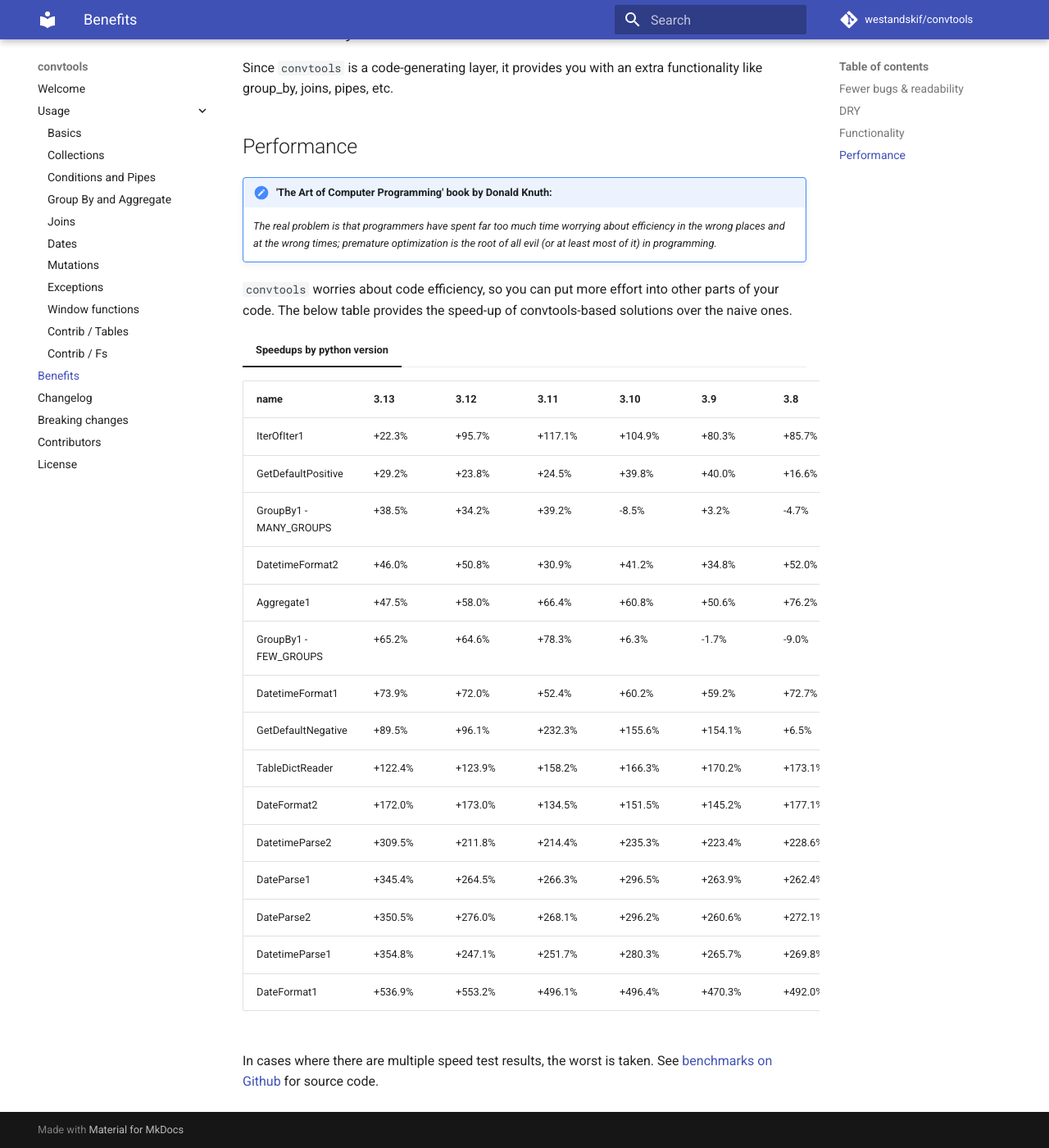
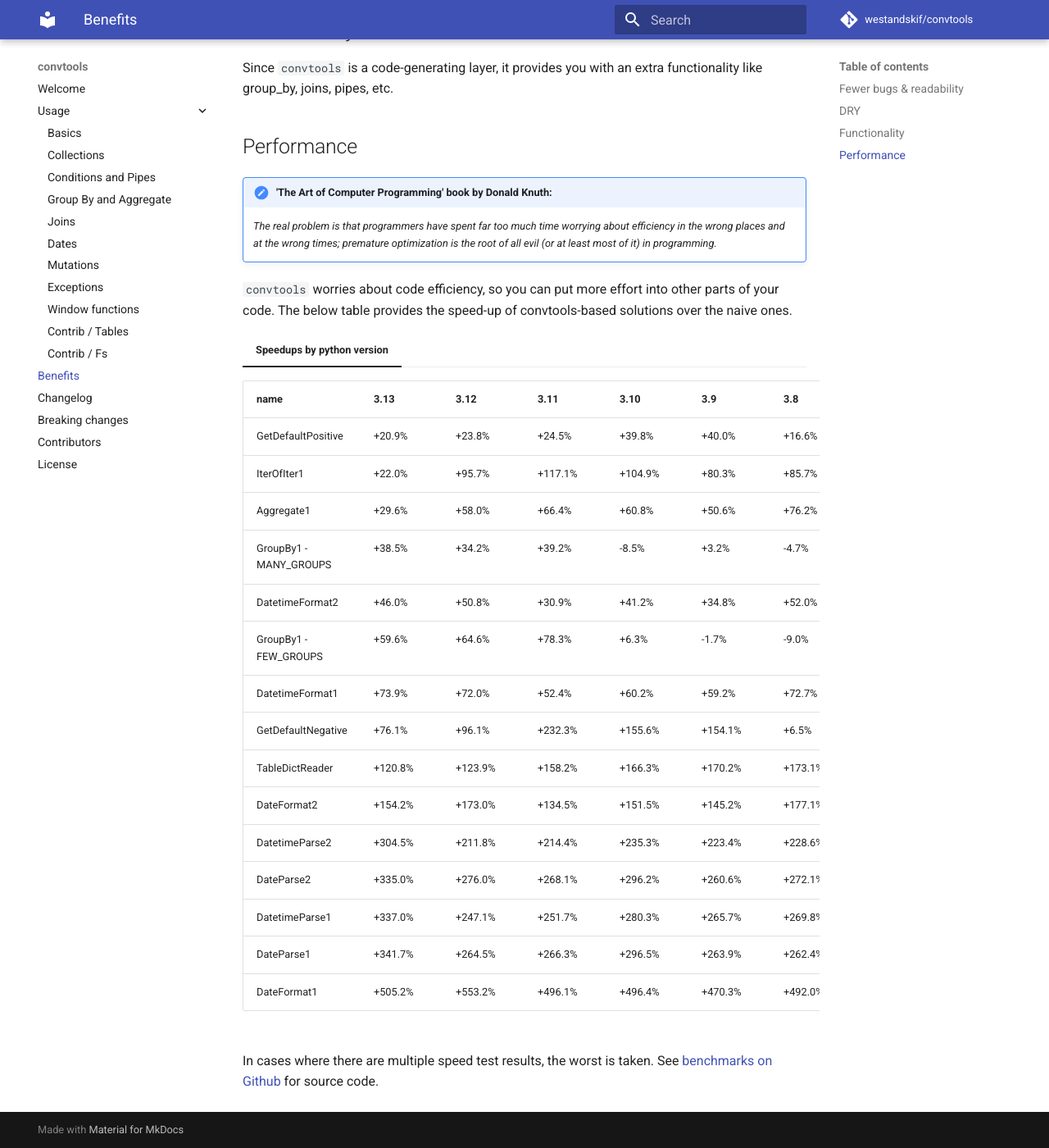
Before and after one commit to westandskif/convtools, an MkDocs documentation site: the page built from docs/benefits.md, in a window 1280 px wide and 1400 px high, scrolled down 722 px. Shown: the whole window at 82% size. Built offline with MkDocs 1.6.1 and Material for MkDocs 9.7.7, drawn with Linux system fonts in a browser that asks for light colours; comment, search, counter and statistics services are not loaded.

```diff
--- a/docs/performance-md/perf-benchmarks.md
+++ b/docs/performance-md/perf-benchmarks.md
@@ -1,17 +1,17 @@
     | name                   | 3.13    | 3.12    | 3.11    | 3.10    | 3.9     | 3.8     | 3.7     | 3.6     |
     |:-----------------------|:--------|:--------|:--------|:--------|:--------|:--------|:--------|:--------|
-    | IterOfIter1            | +22.3%  | +95.7%  | +117.1% | +104.9% | +80.3%  | +85.7%  | +85.2%  | +106.2% |
-    | GetDefaultPositive     | +29.2%  | +23.8%  | +24.5%  | +39.8%  | +40.0%  | +16.6%  | +10.1%  | +14.2%  |
+    | GetDefaultPositive     | +20.9%  | +23.8%  | +24.5%  | +39.8%  | +40.0%  | +16.6%  | +10.1%  | +14.2%  |
+    | IterOfIter1            | +22.0%  | +95.7%  | +117.1% | +104.9% | +80.3%  | +85.7%  | +85.2%  | +106.2% |
+    | Aggregate1             | +29.6%  | +58.0%  | +66.4%  | +60.8%  | +50.6%  | +76.2%  | +74.7%  | +72.6%  |
     | GroupBy1 - MANY_GROUPS | +38.5%  | +34.2%  | +39.2%  | -8.5%   | +3.2%   | -4.7%   | +1.5%   | -3.6%   |
     | DatetimeFormat2        | +46.0%  | +50.8%  | +30.9%  | +41.2%  | +34.8%  | +52.0%  | +46.2%  | +37.7%  |
-    | Aggregate1             | +47.5%  | +58.0%  | +66.4%  | +60.8%  | +50.6%  | +76.2%  | +74.7%  | +72.6%  |
-    | GroupBy1 - FEW_GROUPS  | +65.2%  | +64.6%  | +78.3%  | +6.3%   | -1.7%   | -9.0%   | +1.3%   | -4.9%   |
+    | GroupBy1 - FEW_GROUPS  | +59.6%  | +64.6%  | +78.3%  | +6.3%   | -1.7%   | -9.0%   | +1.3%   | -4.9%   |
     | DatetimeFormat1        | +73.9%  | +72.0%  | +52.4%  | +60.2%  | +59.2%  | +72.7%  | +66.1%  | +55.1%  |
-    | GetDefaultNegative     | +89.5%  | +96.1%  | +232.3% | +155.6% | +154.1% | +6.5%   | +3.8%   | +3.1%   |
-    | TableDictReader        | +122.4% | +123.9% | +158.2% | +166.3% | +170.2% | +173.1% | +278.8% | +364.9% |
-    | DateFormat2            | +172.0% | +173.0% | +134.5% | +151.5% | +145.2% | +177.1% | +178.9% | +151.2% |
-    | DatetimeParse2         | +309.5% | +211.8% | +214.4% | +235.3% | +223.4% | +228.6% | +217.0% | +209.2% |
-    | DateParse1             | +345.4% | +264.5% | +266.3% | +296.5% | +263.9% | +262.4% | +262.0% | +259.2% |
-    | DateParse2             | +350.5% | +276.0% | +268.1% | +296.2% | +260.6% | +272.1% | +266.0% | +257.2% |
-    | DatetimeParse1         | +354.8% | +247.1% | +251.7% | +280.3% | +265.7% | +269.8% | +258.2% | +259.6% |
-    | DateFormat1            | +536.9% | +553.2% | +496.1% | +496.4% | +470.3% | +492.0% | +449.2% | +418.1% |
+    | GetDefaultNegative     | +76.1%  | +96.1%  | +232.3% | +155.6% | +154.1% | +6.5%   | +3.8%   | +3.1%   |
+    | TableDictReader        | +120.8% | +123.9% | +158.2% | +166.3% | +170.2% | +173.1% | +278.8% | +364.9% |
+    | DateFormat2            | +154.2% | +173.0% | +134.5% | +151.5% | +145.2% | +177.1% | +178.9% | +151.2% |
+    | DatetimeParse2         | +304.5% | +211.8% | +214.4% | +235.3% | +223.4% | +228.6% | +217.0% | +209.2% |
+    | DateParse2             | +335.0% | +276.0% | +268.1% | +296.2% | +260.6% | +272.1% | +266.0% | +257.2% |
+    | DatetimeParse1         | +337.0% | +247.1% | +251.7% | +280.3% | +265.7% | +269.8% | +258.2% | +259.6% |
+    | DateParse1             | +341.7% | +264.5% | +266.3% | +296.5% | +263.9% | +262.4% | +262.0% | +259.2% |
+    | DateFormat1            | +505.2% | +553.2% | +496.1% | +496.4% | +470.3% | +492.0% | +449.2% | +418.1% |
--- a/src/convtools/__init__.py
+++ b/src/convtools/__init__.py
@@ -4,4 +4,4 @@ from ._conversion import conversion  # noqa: F401
 from ._dt import DateGrid, DateTimeGrid
 
 
-__version__ = "1.14.5"
+__version__ = "1.14.6"
```
Also changed, not shown: docs/CHANGELOG.md (+11 -0 lines), docs/aggregations.md (+39 -36 lines), 9 other files.
